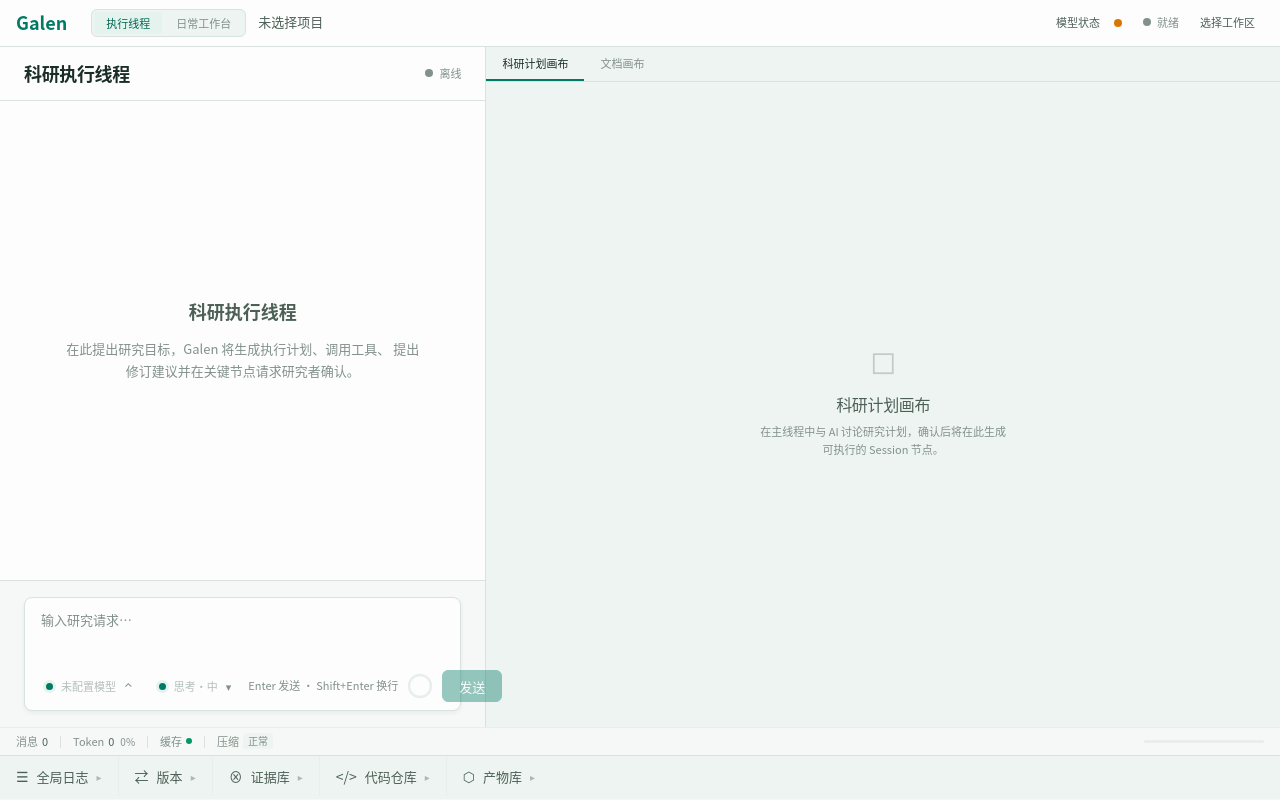
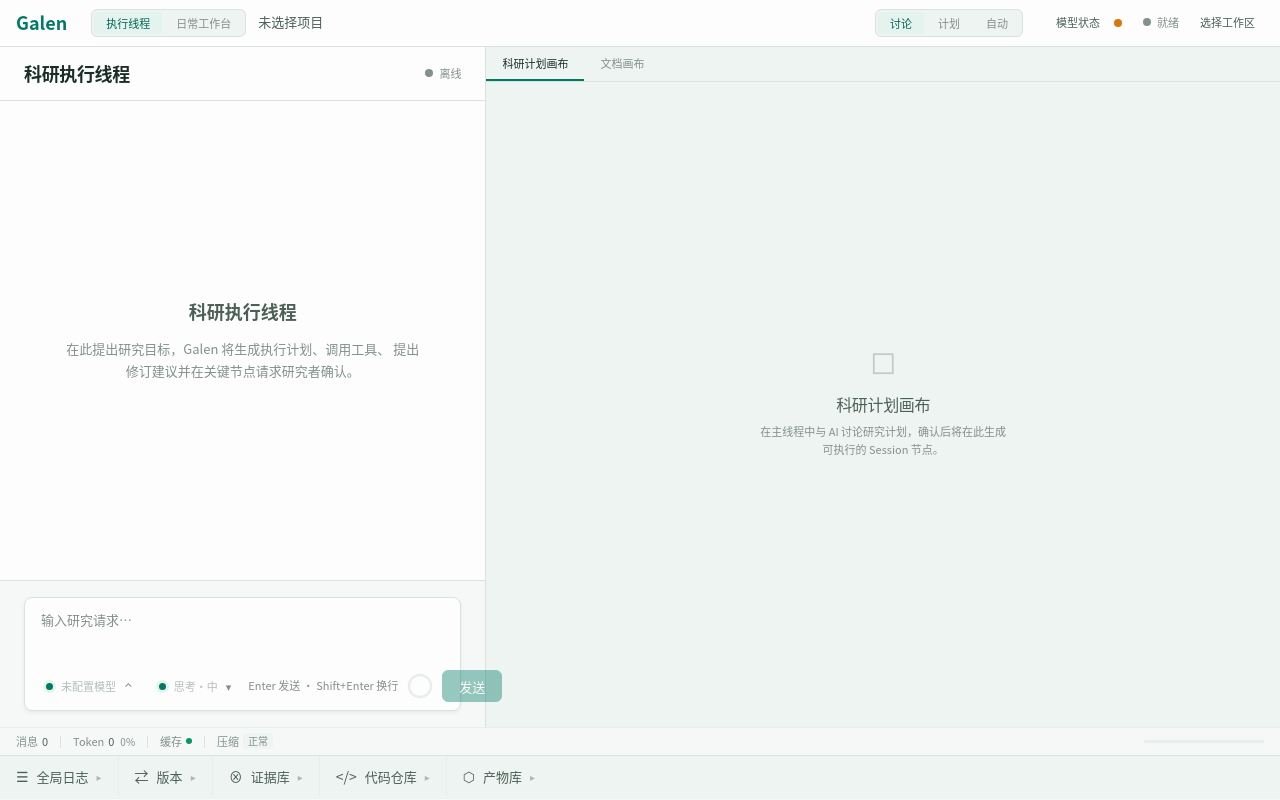
Before and after one commit to Drehabwen/Galen, a React (Vite) app in the folder rust/crates/galen/: page / in a window 1280 px wide. Built offline with nearby package versions, Linux system fonts and the light colour scheme.

Commit message:
feat(ui): clickable mode switch in top bar + loosen discuss mode to all read-only tools

```diff
--- a/rust/crates/galen/src/App.tsx
+++ b/rust/crates/galen/src/App.tsx
@@ -377,6 +377,31 @@ export default function App() {
 
         <div className="galen-topbar-spacer" />
 
+        {/* Mode switch (click to change; Ctrl+1/2/3 also works) */}
+        <div className="galen-mode-switch" role="group" aria-label="工作模式">
+          {(["discuss", "plan", "auto"] as ChatMode[]).map((id) => {
+            const meta = modeState.modes.find((m) => m.id === id);
+            const label = meta?.label ?? (id === "discuss" ? "讨论" : id === "plan" ? "计划" : "自动");
+            const description =
+              meta?.description ??
+              (id === "discuss"
+                ? "只读顾问：检索文献、查询康复数据、追问分析"
+                : id === "plan"
+                  ? "制定方案，列出步骤，确认后执行"
+                  : "自主分解目标，并行执行，汇总产出");
+            return (
+              <button
+                key={id}
+                className={`galen-mode-btn ${modeState.mode === id ? "active" : ""}`}
+                onClick={() => modeState.switchMode(id)}
+                title={description}
+              >
+                {label}
+              </button>
+            );
+          })}
+        </div>
+
         {/* Persona */}
         <div className="model-chips">
           {personaState.allPersonas.map((p) => (
--- a/rust/crates/galen/src/components/StatusBar.tsx
+++ b/rust/crates/galen/src/components/StatusBar.tsx
@@ -24,7 +24,7 @@ export function StatusBar({ statusMessage, environment, mcpServers, mode, modeLa
     <div className="bottom-bar status-bar-compact">
       {mode && modeLabel && (
         <>
-          <span className={`status-mode mode-${mode}`} title="Ctrl+1/2/3 切换模式">
+          <span className={`status-mode mode-${mode}`} title="点击顶栏模式按钮或 Ctrl+1/2/3 切换模式">
             {modeLabel}
           </span>
           <span className="status-separator">|</span>
--- a/rust/crates/galen/src/styles/layout.css
+++ b/rust/crates/galen/src/styles/layout.css
@@ -614,6 +614,37 @@
   background: var(--accent-muted);
 }
 
+/* ── Mode switch (top bar) ── */
+.galen-mode-switch {
+  display: flex;
+  align-items: center;
+  background: var(--bg-elevated);
+  border: 1px solid var(--border);
+  border-radius: var(--radius-md);
+  padding: 2px;
+  gap: 2px;
+}
+.galen-mode-btn {
+  font-family: var(--font-sans);
+  font-size: var(--text-xs);
+  font-weight: var(--font-medium);
+  color: var(--text-tertiary);
+  background: transparent;
+  border: none;
+  border-radius: var(--radius-sm);
+  padding: 3px var(--space-3);
+  cursor: pointer;
+  transition: all var(--transition-fast);
+  white-space: nowrap;
+}
+.galen-mode-btn:hover {
+  color: var(--text-primary);
+}
+.galen-mode-btn.active {
+  color: var(--accent-text);
+  background: var(--accent-muted);
+}
+
 /* ── Canvas tab bar ── */
 .canvas-tab-bar {
   display: flex;
```
Also changed, not shown: 2 other files (tests, documents, lock files or other folders).
